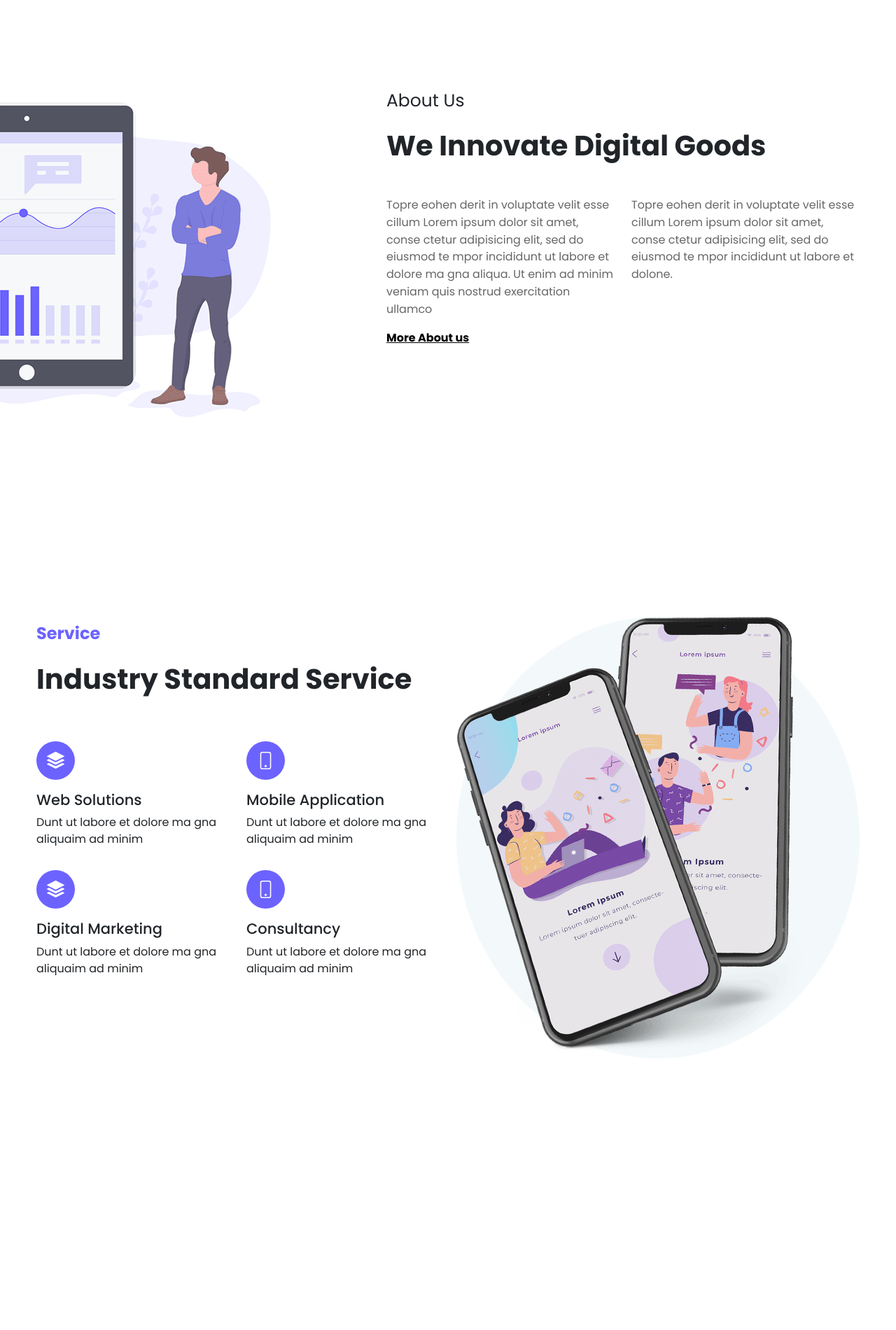
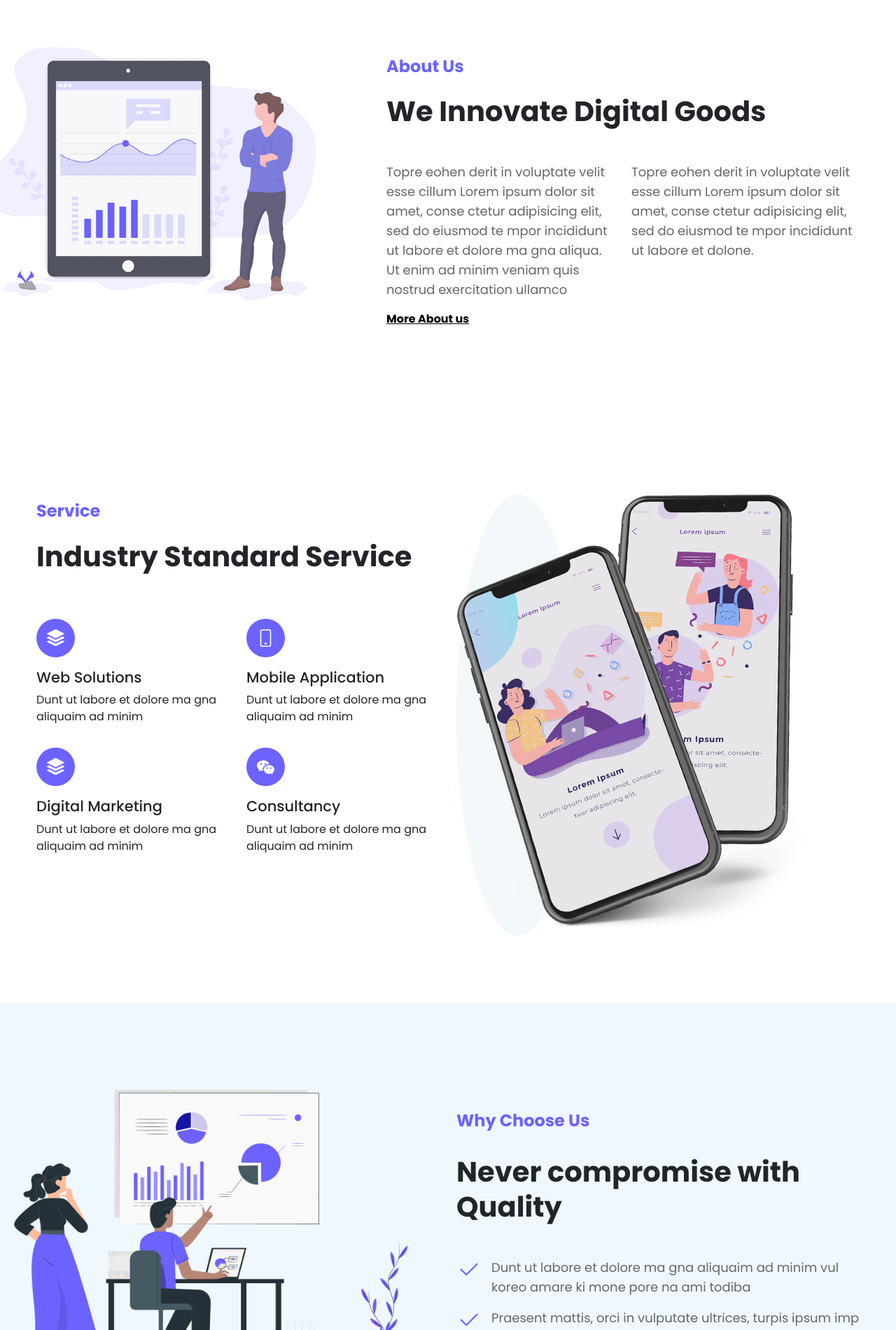
Before and after one commit to nemaajybi/2050-Bootstrap-landing-Page, a plain HTML site: page index.html in a window 1280 px wide. Shown: the part 900-2800 px from the top of the page at 70% size. Before the commit the page ends 2508 px from the top, so only its background shows below. Drawn offline with nearby package versions, Linux system fonts and the light colour scheme.

Commit message:
add why choose us section

```diff
--- a/css/style.css
+++ b/css.style/style.css
@@ -27,8 +27,9 @@ body{
     font-weight: 700;
 }
 .sub-title{
-    font-size: 25px;
-    font-weight: 400;
+    font-size: 24px;
+    font-weight: 700;
+    color: #6c63ff;
 }
 .main-btn{
     font-size: 20px;
@@ -40,7 +41,9 @@ body{
     border-radius: 35px;
 }
 .about-image{
-margin-left: -340px;
+margin-left: -120px;
+max-width: 120%;
+margin-bottom: 50px;
 }
 .sub-style{
     color: #6c63ff;
@@ -70,6 +73,9 @@ line-height: 2;
 .main-style{
     color: #666666;
     line-height: 1.55;
+    font-size: 18px;
+    font-weight: 400;
+    line-height: 28px;
 }
 .link-style{
     color: black;
@@ -82,6 +88,7 @@ line-height: 2;
 }
 .service-img{
     margin-top: 100px;
+    margin-right: 200;
 }
 .service-icon{
     background-color: #6c63ff;
@@ -90,3 +97,11 @@ line-height: 2;
     border-radius: 50%;
 
 }
+.product-image{
+ margin-left: -40px;
+max-width: 100%;
+margin-bottom: 50px;
+}
+.full-width-section{
+    background-color: aliceblue;
+}
--- a/index.html
+++ b/index.html
@@ -8,7 +8,7 @@
 <link rel="preconnect" href="https://fonts.gstatic.com" crossorigin>
 <link href="https://fonts.googleapis.com/css2?family=Poppins:ital,wght@0,100;0,200;0,300;0,400;0,500;0,600;0,700;0,800;1,100;1,200;1,300;1,400;1,500;1,600;1,700;1,800;1,900&display=swap" rel="stylesheet">
     <link href="https://cdn.jsdelivr.net/npm/bootstrap@5.3.0-alpha3/dist/css/bootstrap.min.css" rel="stylesheet" integrity="sha384-KK94CHFLLe+nY2dmCWGMq91rCGa5gtU4mk92HdvYe+M/SXH301p5ILy+dN9+nJOZ" crossorigin="anonymous">
-    <link rel="stylesheet" href="css/style.css">
+    <link rel="stylesheet" href="css.style/style.css">
   </head>
   <body>
     <!--start navbar-->
@@ -66,7 +66,7 @@
       <!--banner end-->
       <!--about us star-->
       <div class="container py-5">
-        <div class="row py-5">
+        <div class="row py-6">
           <div class="col-lg-5">
             <img class="about-image" src="images/about.png" alt="">
           </div>
@@ -134,9 +134,9 @@
         <div class="col-lg-6">
           <div>
            <div class="service-icon my-3">
-            <svg xmlns="http://www.w3.org/2000/svg" width="25" height="25" fill="white" class="bi bi-phone" viewBox="0 0 16 16">
-              <path d="M11 1a1 1 0 0 1 1 1v12a1 1 0 0 1-1 1H5a1 1 0 0 1-1-1V2a1 1 0 0 1 1-1h6zM5 0a2 2 0 0 0-2 2v12a2 2 0 0 0 2 2h6a2 2 0 0 0 2-2V2a2 2 0 0 0-2-2H5z"/>
-              <path d="M8 14a1 1 0 1 0 0-2 1 1 0 0 0 0 2z"/>
+            <svg xmlns="http://www.w3.org/2000/svg" width="25" height="25" fill="white" class="bi bi-wechat" viewBox="0 0 16 16">
+              <path d="M11.176 14.429c-2.665 0-4.826-1.8-4.826-4.018 0-2.22 2.159-4.02 4.824-4.02S16 8.191 16 10.411c0 1.21-.65 2.301-1.666 3.036a.324.324 0 0 0-.12.366l.218.81a.616.616 0 0 1 .029.117.166.166 0 0 1-.162.162.177.177 0 0 1-.092-.03l-1.057-.61a.519.519 0 0 0-.256-.074.509.509 0 0 0-.142.021 5.668 5.668 0 0 1-1.576.22ZM9.064 9.542a.647.647 0 1 0 .557-1 .645.645 0 0 0-.646.647.615.615 0 0 0 .09.353Zm3.232.001a.646.646 0 1 0 .546-1 .645.645 0 0 0-.644.644.627.627 0 0 0 .098.356Z"/>
+              <path d="M0 6.826c0 1.455.781 2.765 2.001 3.656a.385.385 0 0 1 .143.439l-.161.6-.1.373a.499.499 0 0 0-.032.14.192.192 0 0 0 .193.193c.039 0 .077-.01.111-.029l1.268-.733a.622.622 0 0 1 .308-.088c.058 0 .116.009.171.025a6.83 6.83 0 0 0 1.625.26 4.45 4.45 0 0 1-.177-1.251c0-2.936 2.785-5.02 5.824-5.02.05 0 .1 0 .15.002C10.587 3.429 8.392 2 5.796 2 2.596 2 0 4.16 0 6.826Zm4.632-1.555a.77.77 0 1 1-1.54 0 .77.77 0 0 1 1.54 0Zm3.875 0a.77.77 0 1 1-1.54 0 .77.77 0 0 1 1.54 0Z"/>
             </svg>
            </div>
             <h1 class="subtitle-style text-dark">Consultancy</h1>
@@ -147,13 +147,48 @@
     </div>
 
 
-    <div class="col-lg-6">
+    <div class="col-lg-2">
       <div class="service-image mt-5">
       <img class="servicr-img" src="images/service.png" alt="">
     </div>
   </div>
 </div>
 </div>
+<!--section product start-->
+<section class="full-width-section py-5">
+<div class="container py-5">
+  <div class="row ">
+    <div class="col-lg-6">
+      <img class="product-image" src="images/product.png" alt="">
+    </div>
+    <div class="col-lg-6 pt-5">
+      <h4 class="sub-style mt-6">Why Choose Us</h4>
+      <h1 class="title-style mb-5 mt-4">Never compromise with Quality</h1>
+      <div class="row">
+      <div class="col-lg-1">
+          <svg xmlns="http://www.w3.org/2000/svg" width="35" height="35" fill="#6c63ff" class="bi bi-check2" viewBox="0 0 16 16">
+            <path d="M13.854 3.646a.5.5 0 0 1 0 .708l-7 7a.5.5 0 0 1-.708 0l-3.5-3.5a.5.5 0 1 1 .708-.708L6.5 10.293l6.646-6.647a.5.5 0 0 1 .708 0z"/>
+          </svg></div>
+        <div class="col-lg-11">
+          <p class="main-style">Dunt ut labore et dolore ma gna aliquaim ad minim vul koreo amare ki mone pore na ami todiba </p></div>
+          <div class="col-lg-1">
+            <svg xmlns="http://www.w3.org/2000/svg" width="35" height="35" fill="#6c63ff" class="bi bi-check2" viewBox="0 0 16 16">
+              <path d="M13.854 3.646a.5.5 0 0 1 0 .708l-7 7a.5.5 0 0 1-.708 0l-3.5-3.5a.5.5 0 1 1 .708-.708L6.5 10.293l6.646-6.647a.5.5 0 0 1 .708 0z"/>
+            </svg></div>
+            <div class="col-lg-11">
+           <p class="main-style"> Praesent mattis, orci in vulputate ultrices, turpis ipsum imp erdiet nibh, in porta lectus diam non nis.</p></div>
+            <div class="col-lg-1">
+              <svg xmlns="http://www.w3.org/2000/svg" width="35" height="35" fill="#6c63ff" class="bi bi-check2" viewBox="0 0 16 16">
+                <path d="M13.854 3.646a.5.5 0 0 1 0 .708l-7 7a.5.5 0 0 1-.708 0l-3.5-3.5a.5.5 0 1 1 .708-.708L6.5 10.293l6.646-6.647a.5.5 0 0 1 .708 0z"/>
+              </svg></div>
+            <div class="col-lg-11">
+           <p class="main-style"> Vamus ut massa non felis fermentum convallis at ac urna. Sed vitae purus soda </p>
+        </div>
+      </div>
+    </div>
+    </div>
+  </div>
+</section>
     </body>
 </html>
 </div>
```
Also changed, not shown: images/Taypo-Multipurpose React Template.htm (added, +1 -0 lines), images/product.png (added).
